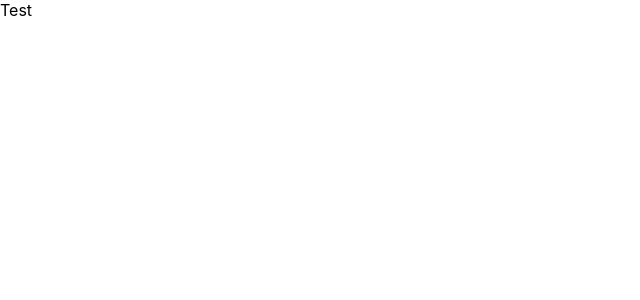
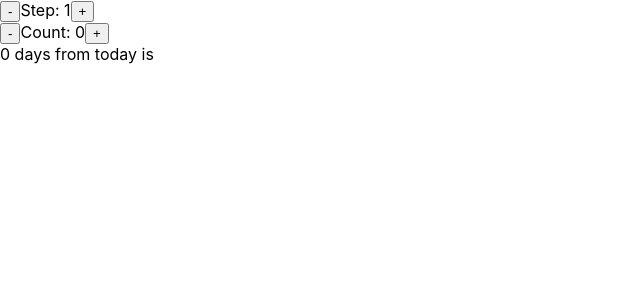
Before and after one commit to Wolfinbarger/date-counter, a React (Create React App) app: page / in a window 1280 px wide. Shown: the top 300 px of the page, without its empty margins (0-640 px from the left). Built offline with nearby package versions, Linux system fonts and the light colour scheme.

Commit message:
created text and buttons

```diff
--- a/src/App.js
+++ b/src/App.js
@@ -1,5 +1,32 @@
+import { useState } from "react";
+
 function App() {
-  return <div>Test</div>;
+  return (
+    <div>
+      <Counter />
+    </div>
+  );
 }
 
 export default App;
+
+function Counter() {
+  const [step, setStep] = useState(1);
+  const [count, setcount] = useState(0);
+
+  return (
+    <>
+      <div>
+        <button>-</button>
+        Step: {step}
+        <button>+</button>
+      </div>
+      <div>
+        <button>-</button>
+        Count: {count}
+        <button>+</button>
+      </div>
+      <div>{count} days from today is</div>
+    </>
+  );
+}
```
